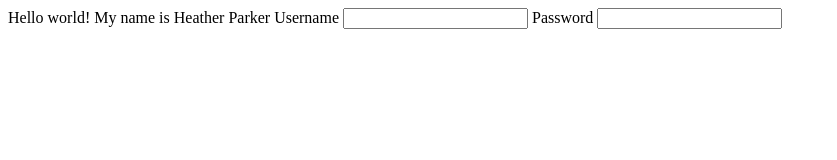
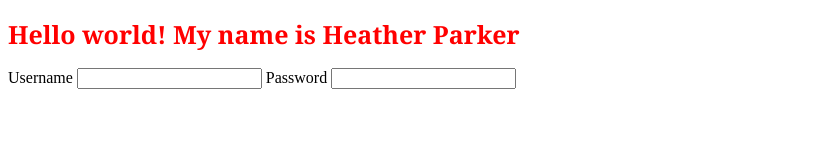
Before and after one commit to hparker13/hello-world, a plain HTML site: page index.html in a window 1280 px wide. Shown: the whole page, without its empty margins (0-837 px from the left). Drawn offline with Linux system fonts and the light colour scheme.

Commit message:
Fixed missing >

```diff
--- a/index.html
+++ b/index.html
@@ -5,7 +5,7 @@
     <link rel="stylesheet" href="styles.css">
 </head>
 <body>
-    <div class="one"
+    <div class="one">
         <h1>Hello world!  My name is Heather Parker</h1>
         <label for="username">Username</label>
         <input type="text" id="username" name="username" minlength="5" maxlength="15" required>
```
